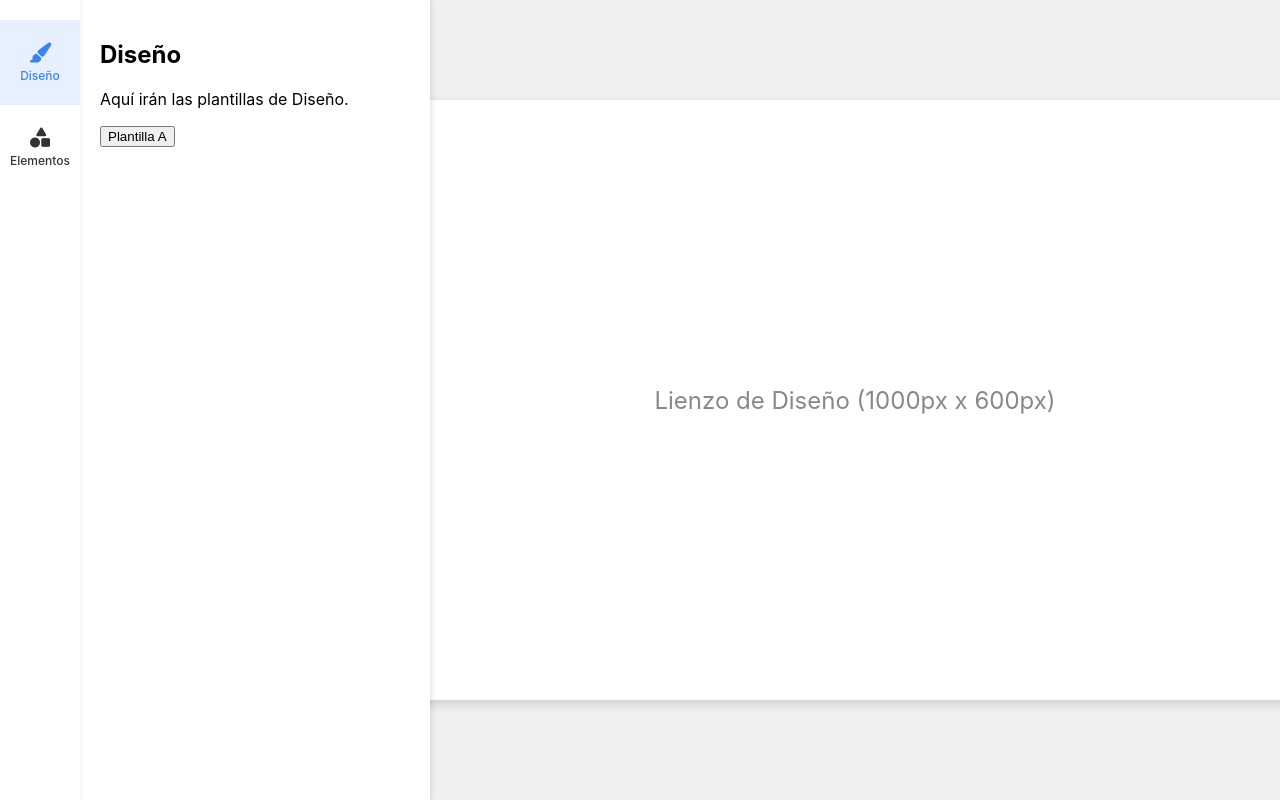
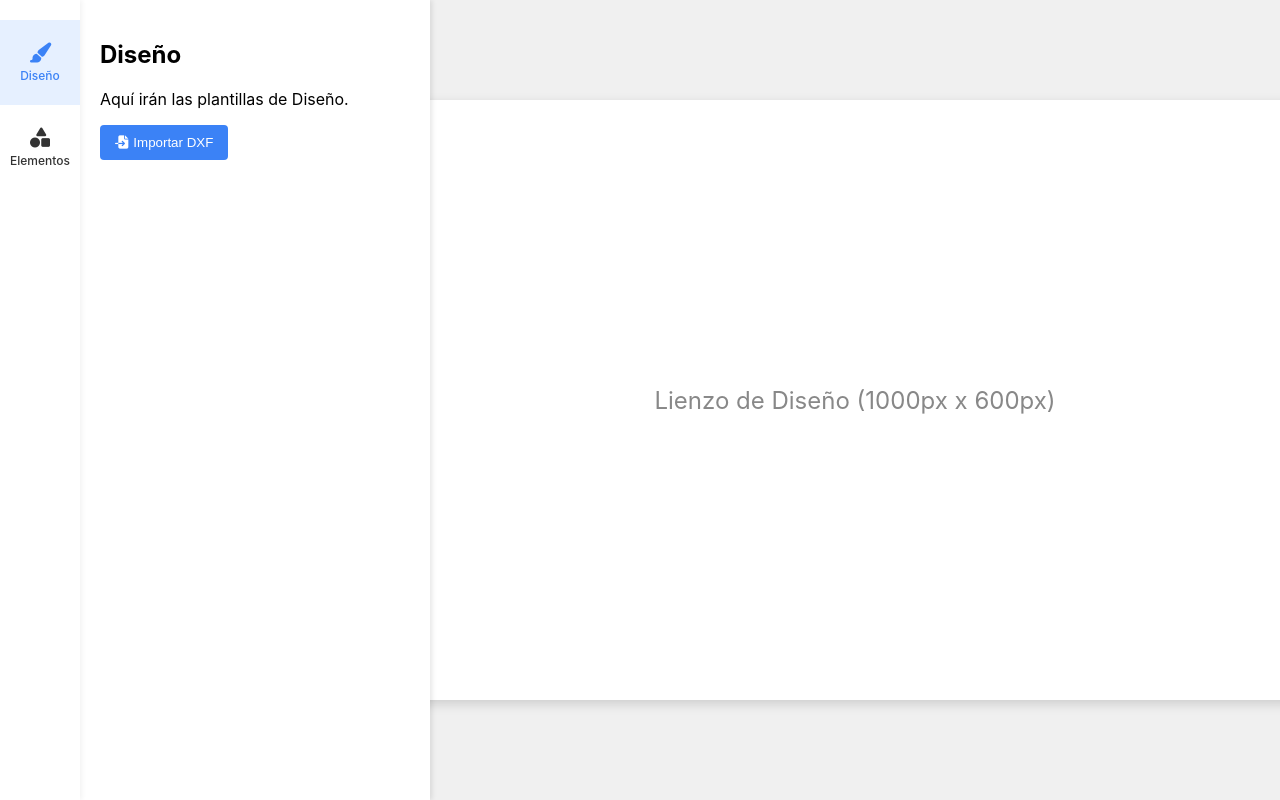
Before and after one commit to somerwest01/MylarProjection, a React (Vite) app: page / in a window 1280 px wide. Built offline with nearby package versions, Linux system fonts and the light colour scheme; the HTML template or start-up script is replaced by a standard one.

Commit message:
Update MenuPanel.jsx

```diff
--- a/src/components/MenuPanel.jsx
+++ b/src/components/MenuPanel.jsx
@@ -1,8 +1,20 @@
-import React from 'react';
+import React, { useRef } from 'react';
 
 // MenuPanel es el panel que se despliega (la "caja" de herramientas)
-function MenuPanel({ isOpen, activeMenu }) {
+function MenuPanel({ isOpen, activeMenu, onDxfFileSelect }) {
   const panelClass = isOpen ? 'open' : '';
+  const fileInputRef = useRef(null);
+
+    // 1. Manejador de la selección de archivo
+  const handleFileChange = (event) => {
+    const file = event.target.files[0];
+    if (file) {
+      // Pasa el archivo al manejador de App.jsx para su análisis
+      onDxfFileSelect(file);
+      // Opcional: limpiar el input para poder cargar el mismo archivo dos veces
+      event.target.value = null;
+    }
+  };
 
   // Determina el contenido basado en el menú activo
   let content = null;
@@ -13,7 +25,27 @@ function MenuPanel({ isOpen, activeMenu }) {
     content = (
       <div>
         <p>Aquí irán las plantillas de Diseño.</p>
-        <button>Plantilla A</button>
+        <input
+          type="file"
+          ref={fileInputRef}
+          accept=".dxf"
+          onChange={handleFileChange}
+          style={{ display: 'none' }} // Ocultamos el input feo
+        />
+        <button
+          onClick={() => fileInputRef.current.click()}
+          style={{
+            padding: '10px 15px',
+            backgroundColor: '#3b82f6',
+            color: 'white',
+            border: 'none',
+            borderRadius: '4px',
+            cursor: 'pointer'
+          }}
+        >
+          <i className="fa-solid fa-file-import" style={{ marginRight: '5px' }}></i>
+          Importar DXF
+        </button>
       </div>
     );
   } else if (activeMenu === 'elements') {
```
